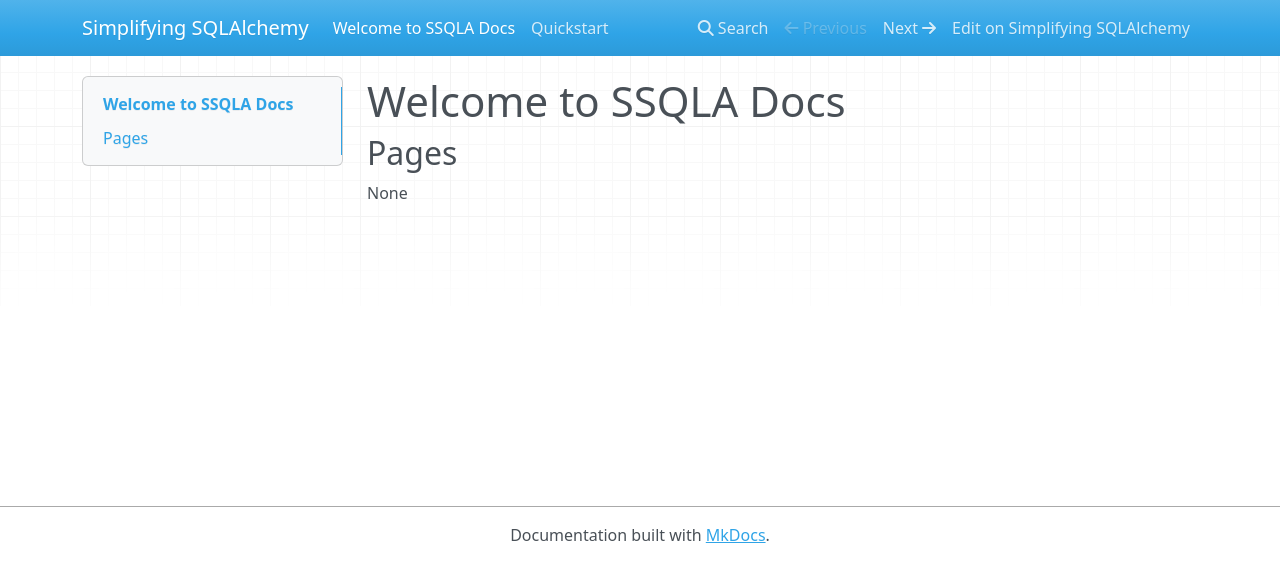
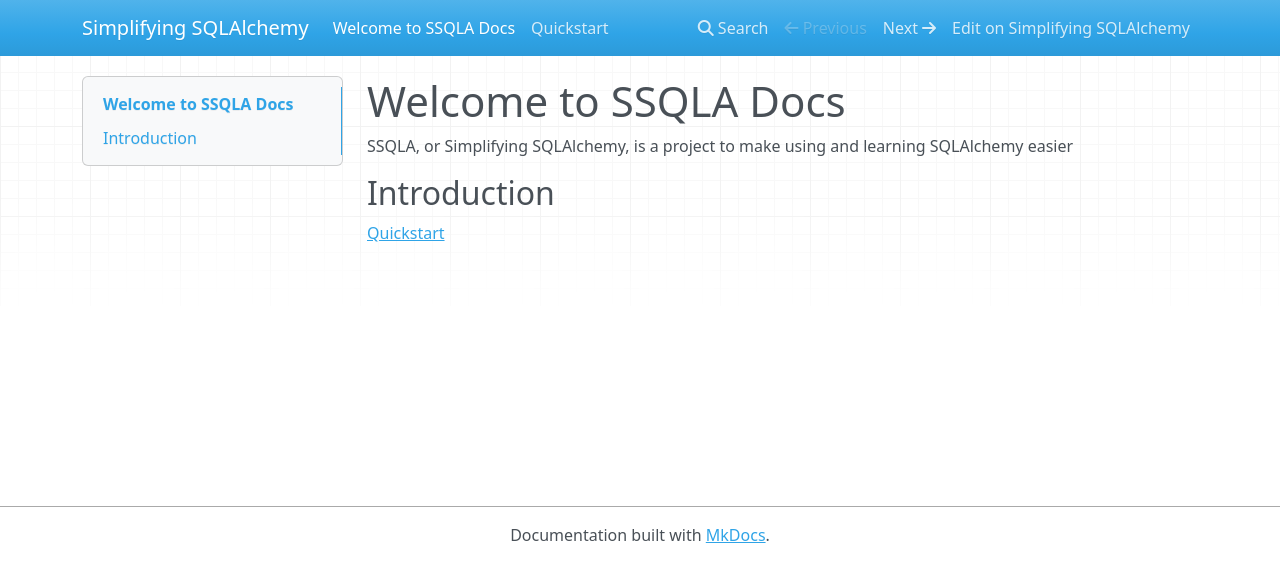
Before and after one commit to Arcader717/SAlc_Simplified, an MkDocs documentation site: the page built from docs/index.md, in a window 1280 px wide. Shown: the top 582 px of the page. Built offline with MkDocs 1.6.1, drawn with Linux system fonts in a browser that asks for light colours; nearby versions of some CDN libraries.

Commit message:
Update index.md

```diff
--- a/docs/index.md
+++ b/docs/index.md
@@ -1,4 +1,6 @@
 # Welcome to SSQLA Docs
 
-## Pages
-None
+SSQLA, or Simplifying SQLAlchemy, is a project to make using and learning SQLAlchemy easier
+
+## Introduction
+[Quickstart](https://ssqla.readthedocs.io/en/latest/quickstart/)
```
